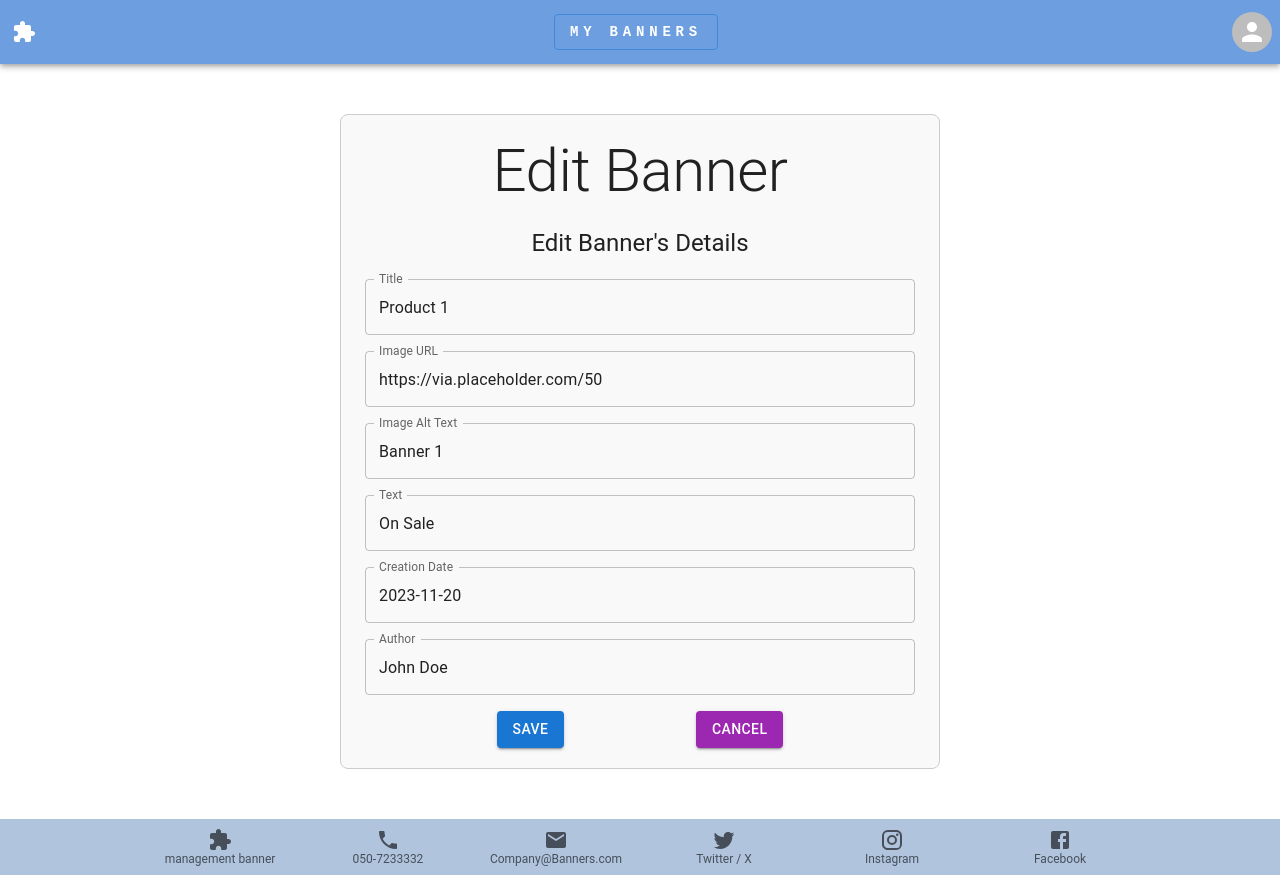
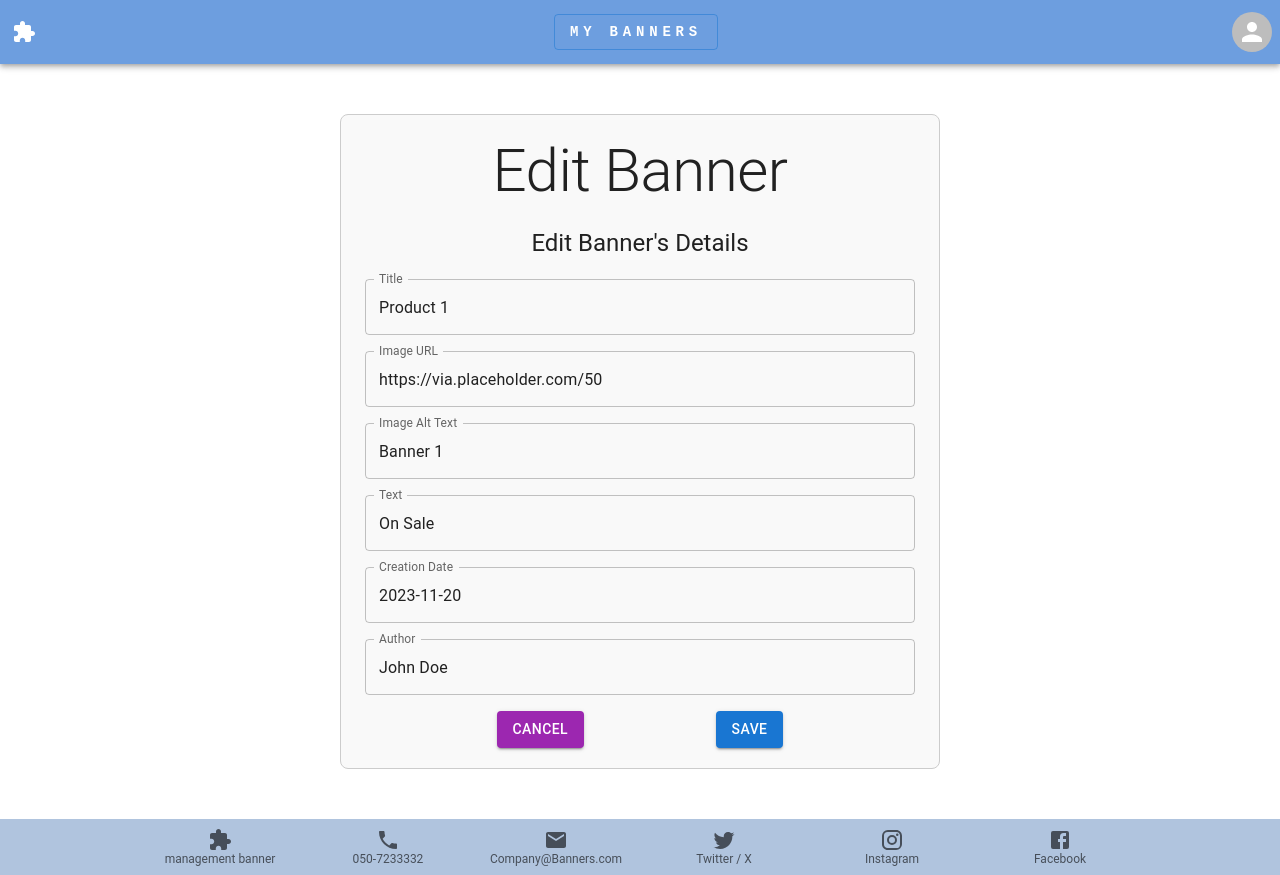
Before and after one commit to program-training/Class5-Banners-front, a React (Vite) app: page /edit/1 in a window 1280 px wide. Built offline with nearby package versions, Linux system fonts and the light colour scheme.

Commit message:
editPage

```diff
--- a/src/features/banners/pages/EditBannerPage.tsx
+++ b/src/features/banners/pages/EditBannerPage.tsx
@@ -1,10 +1,11 @@
 import { ChangeEvent, useState } from "react";
 import { Box, Typography, TextField, Button, Container } from "@mui/material";
-import { useParams } from "react-router";
+import { useNavigate, useParams } from "react-router";
 import { banners } from "../../utils/temporaryData";
 import { BannerInterface } from "../interface/BannerInterface";
 
 const EditBannerPage = () => {
+  const navigate = useNavigate();
   const { bannerID } = useParams<{ bannerID: string }>();
   const [banner, setBanner] = useState<BannerInterface | undefined>(
     banners.find((banner) => banner._id === bannerID)
@@ -91,11 +92,15 @@ const EditBannerPage = () => {
         />
         {/* Additional fields as per the interface */}
         <Box display="flex" justifyContent="space-evenly" marginTop={2}>
+          <Button
+            variant="contained"
+            color="secondary"
+            onClick={() => navigate("")}
+          >
+            Cancel
+          </Button>
           <Button type="submit" variant="contained" color="primary">
             Save
-                    </Button>
-                    <Button variant="contained" color="secondary">
-                        Cancel
           </Button>
         </Box>
       </form>
```
Lines whose indentation alone changed are shown as unchanged.
